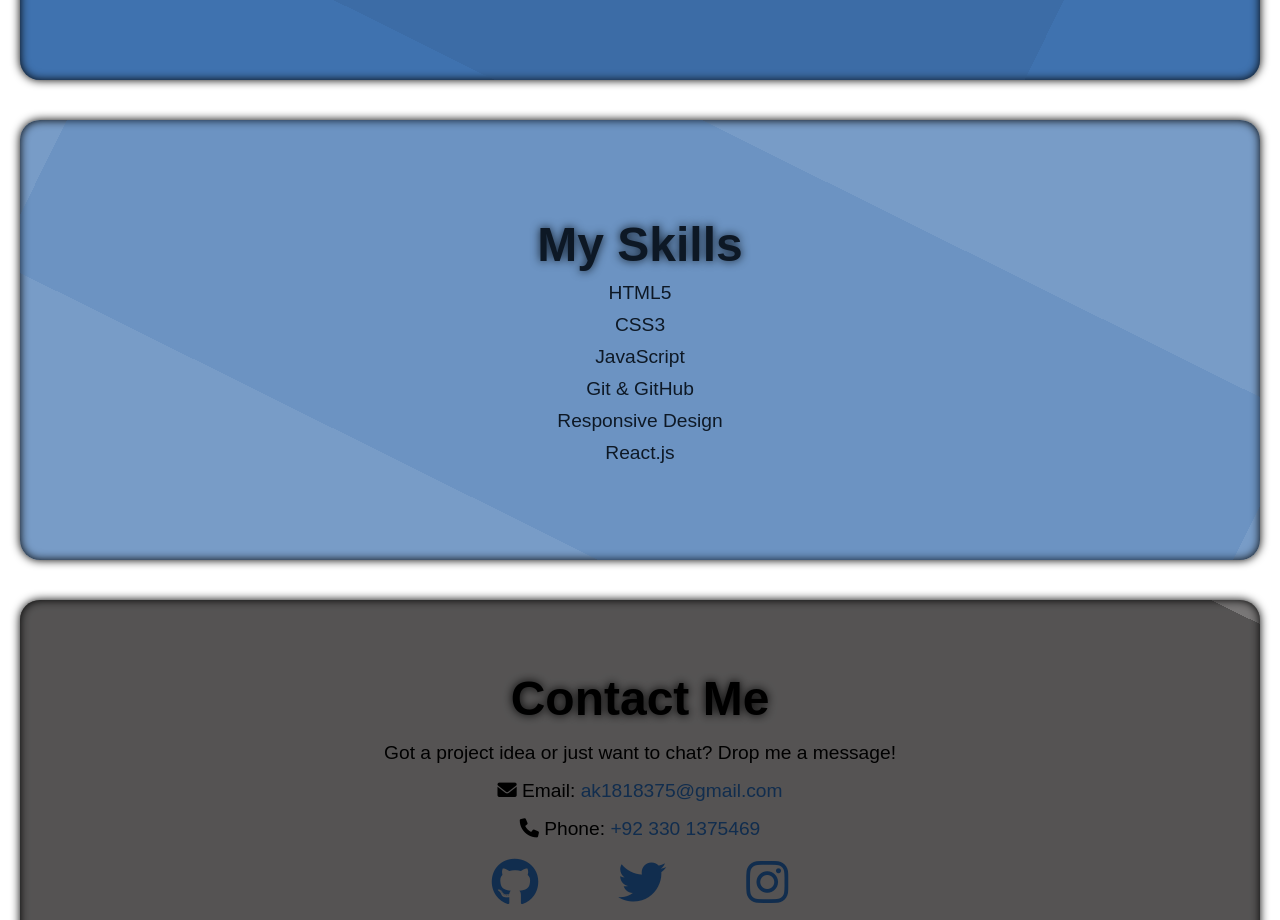
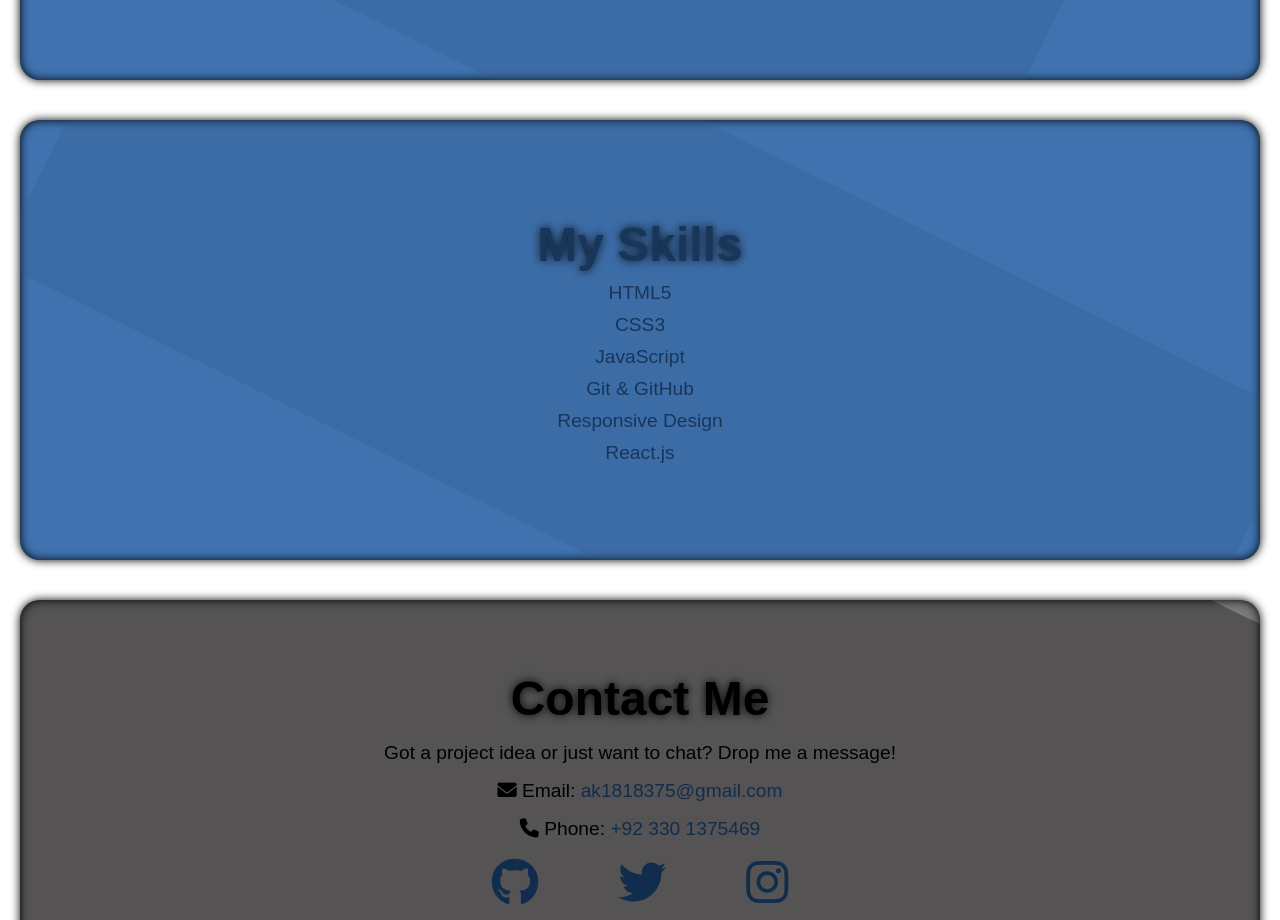
Before and after one commit to Hannankhan203/My-React-Portfolio, a React (Create React App) app: page / in a window 1280 px wide. Shown: the part 3380-4300 px from the top of the page. Built offline with nearby package versions, Linux system fonts and the light colour scheme.

Commit message:
Added darkmode in Skills Section

```diff
--- a/src/App.css
+++ b/src/App.css
@@ -420,7 +420,6 @@ label input:checked ~ .botn {
   flex-direction: column;
   justify-content: center;
   text-align: center;
-  background-color: rgba(63, 114, 175, 0.7);
   height: 100%;
   position: relative;
   overflow: hidden;
@@ -432,8 +431,6 @@ label input:checked ~ .botn {
   width: 100%;
   height: 100%;
   position: absolute;
-  background-color: rgba(63, 114, 175, 0.7);
-  /* background-color: #000; */
   animation: spin 6s infinite linear;
   opacity: 0.3;
 }
--- a/src/components/Skills.jsx
+++ b/src/components/Skills.jsx
@@ -1,6 +1,6 @@
 import React from "react";
 
-function Skills() {
+function Skills({ darkMode }) {
   const skillsList = [
     "HTML5",
     "CSS3",
@@ -12,7 +12,7 @@ function Skills() {
 
   return (
     <section id="Skills">
-      <div className="skills-section">
+      <div className={`skills-section ${darkMode ? "dark-mode" : "light-mode"}`}>
         <h2 className="skills-heading">My Skills</h2>
         {skillsList.map((skill, index) => (
             <ul className="skill-list">
--- a/src/components/color.css
+++ b/src/components/color.css
@@ -288,7 +288,8 @@ label .botn.dark-mode::after {
 
 .projects-section.dark-mode::before {
   background-color: rgba(83, 90, 125, 0.7);
-    transition: 0.5s;}
+  transition: 0.5s;
+}
 
 .project.light-mode {
   background-color: rgba(0, 188, 251, 0.2);
@@ -332,6 +333,29 @@ label .botn.dark-mode::after {
 .view-btn a.dark-mode {
   transition: 0.5s;
   color: #f5f5f5;
+}
+
+/* Skills Section */
+.skills-section.light-mode {
+  background-color: rgba(63, 114, 175);
+  color: #112d4e;
+  transition: 0.5s;
+}
+
+.skills-section.dark-mode {
+  background-color: rgba(37, 40, 54);
+  color: #f4f4f4;
+  transition: 0.5s;
+}
+
+.skills-section.light-mode::before {
+  background-color: rgba(50, 86, 131, 0.7);
+  transition: 0.5s;
+}
+
+.skills-section.dark-mode::before {
+  background-color: rgba(83, 90, 125, 0.7);
+  transition: 0.5s;
 }
 
 /* Contact Section */
```
Lines whose indentation alone changed are shown as unchanged.
